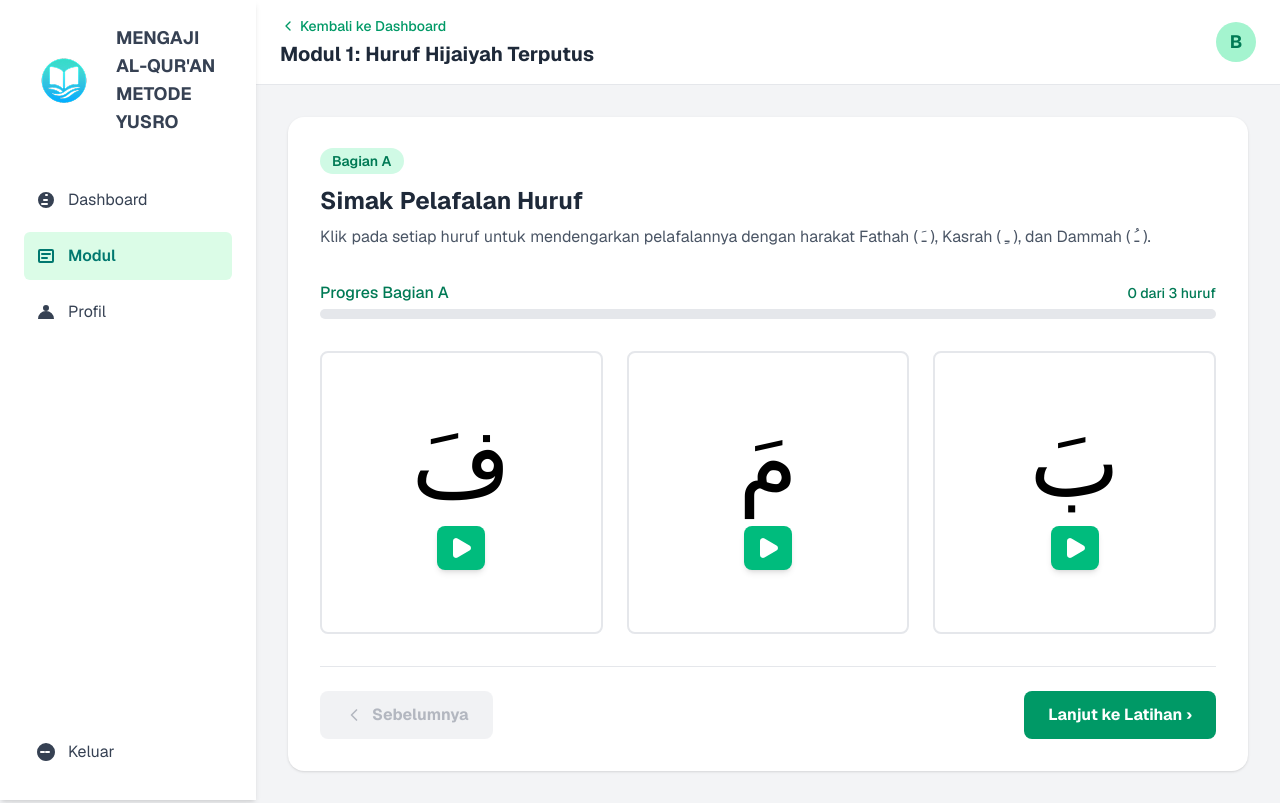
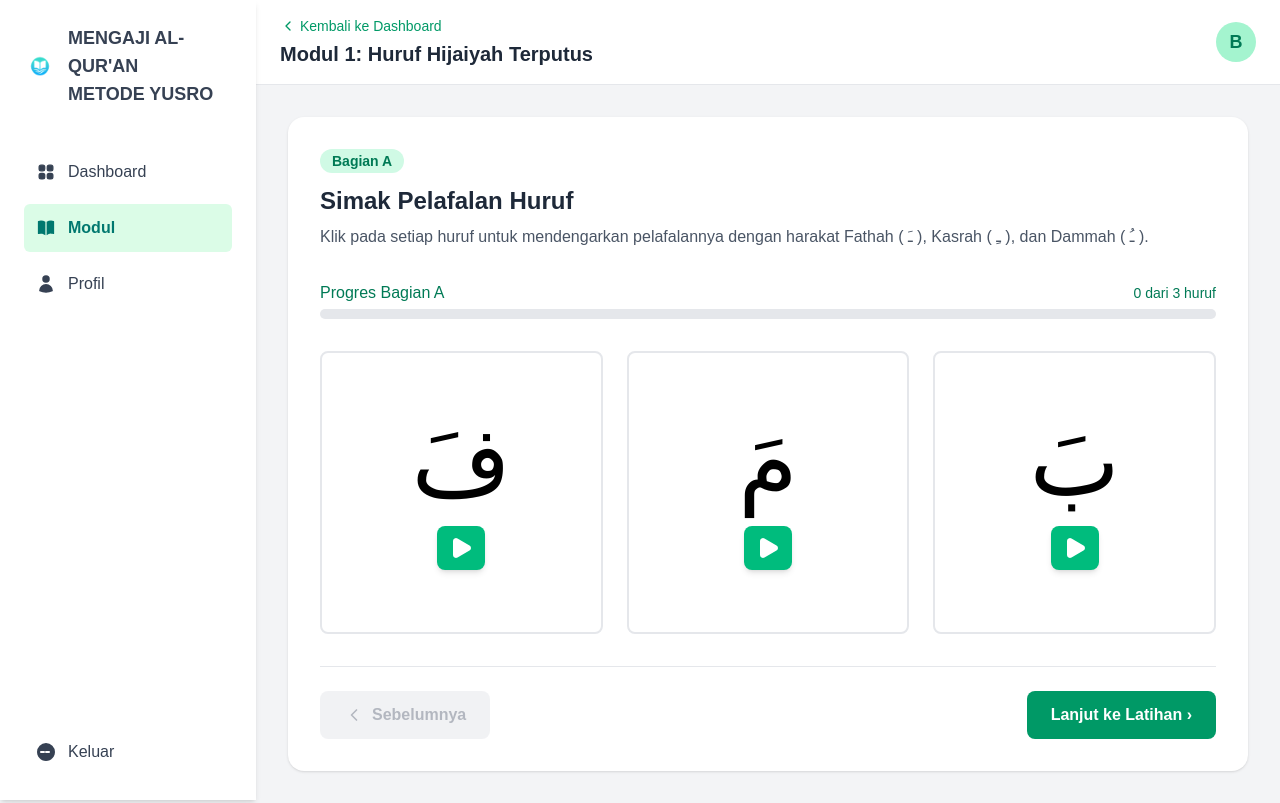
Before and after one commit to mvirgiawancr/Al-Qur-an-Metode-Yusro, a Next.js app: page /modul in a window 1280 px wide. Built offline with nearby package versions, Linux system fonts and the light colour scheme.

Commit message:
perbaikan icon navbar

```diff
--- a/app/dashboard/page.js
+++ b/app/dashboard/page.js
@@ -76,7 +76,7 @@ export default function DashboardPage() {
                         <div className="bg-white rounded-lg p-6 shadow-md">
                             <h2 className="text-2xl font-bold mb-4 text-gray-900">Tantangan Harian</h2>
                             <p className="text-gray-700 mb-4">Selesaikan latihan cepat untuk menguji pemahamanmu hari ini!</p>
-                            <button className="bg-teal-600 text-white font-bold py-2 px-4 rounded-full w-full hover:bg-teal-600 transition">
+                            <button className="bg-teal-600 text-white font-bold py-2 px-4 rounded-full w-full hover:bg-teal-700 transition">
                                 Mulai Latihan Cepat
                             </button>
                         </div>
--- a/app/modul/page.jsx
+++ b/app/modul/page.jsx
@@ -7,7 +7,7 @@ import Sidebar from "../../components/Sidebar";
 // Main App Component
 export default function App() {
   return (
-    <div className="bg-gray-100 font-sans antialiased">
+    <div className="bg-gray-100 antialiased">
       <div className="flex min-h-screen">
         {/* Sidebar Component */}
         <Sidebar />
--- a/components/Sidebar.js
+++ b/components/Sidebar.js
@@ -1,11 +1,10 @@
-"use client";
-
-import Link from "next/link";
-import Image from "next/image";
-import { usePathname } from "next/navigation"; // Import usePathname
+// components/Sidebar.js
+import Link from 'next/link';
+import Image from 'next/image';
+import { usePathname } from 'next/navigation'; // Import usePathname
 
 export default function Sidebar() {
-  const pathname = usePathname();
+    const pathname = usePathname(); // Hook untuk mendapatkan path URL saat ini
 
     return (
         <aside className="bg-white text-gray-700 w-64 p-6 flex flex-col justify-between h-screen fixed top-0 left-0 shadow-md">
@@ -13,74 +12,50 @@ export default function Sidebar() {
                 {/* Logo dan Nama Aplikasi */}
                 <div className="flex items-center mb-10">
                     <Image
-            src="/logo_yusro 1.png"
+                        src="/logo_yusro 1.png" // Pastikan jalur ini benar
                         alt="Logo Metode Yusro"
-            width={80}
-            height={80}
+                        width={32} // Sesuaikan ukuran
+                        height={32} // Sesuaikan ukuran
                         className="mr-3"
                     />
-          <h2 className="text-lg font-bold">
-            MENGAJI AL-QUR'AN
-            <br />
-            METODE YUSRO
-          </h2>
+                    <h2 className="text-lg font-bold">MENGAJI AL-QUR'AN<br />METODE YUSRO</h2>
                 </div>
                 {/* Navigasi */}
-        <nav className="space-y-2">
-          {" "}
-          {/* Mengurangi space-y untuk kepadatan */}
+                <nav className="space-y-2"> {/* Mengurangi space-y untuk kepadatan */}
                     <Link
                         href="/dashboard"
-            className={`flex items-center p-3 rounded-md ${
-              pathname === "/dashboard"
-                ? "bg-green-100 text-teal-700 font-semibold"
-                : "hover:bg-gray-100"
-            }`}
+                        className={`flex items-center p-3 rounded-md ${pathname === '/dashboard' ? 'bg-green-100 text-teal-700 font-semibold' : 'hover:bg-gray-100'}`}
                     >
                         <div className="mr-3">
-              {/* Icon Dashboard */}
-              <svg className="w-5 h-5" fill="currentColor" viewBox="0 0 20 20">
-                <path
-                  d="M10 2a8 8 0 100 16 8 8 0 000-16zm-1 3a1 1 0 011-1h1a1 1 0 110 2h-1a1 1 0 01-1-1zm-2 5a1 1 0 011-1h3a1 1 0 110 2h-3a1 1 0 01-1-1zm-2 4a1 1 0 011-1h5a1 1 0 110 2h-5a1 1 0 01-1-1z"
-                  clipRule="evenodd"
-                  fillRule="evenodd"
-                ></path>
+                            {/* Icon Dashboard - Menggunakan 'squares-2x2' dari Heroicons */}
+                            <svg className="w-5 h-5" fill="currentColor" viewBox="0 0 24 24" strokeWidth="1.5" stroke="currentColor">
+                                <path strokeLinecap="round" strokeLinejoin="round" d="M3.75 6A2.25 2.25 0 016 3.75h2.25A2.25 2.25 0 0110.5 6v2.25a2.25 2.25 0 01-2.25 2.25H6a2.25 2.25 0 01-2.25-2.25V6zM3.75 15.75A2.25 2.25 0 016 13.5h2.25a2.25 2.25 0 012.25 2.25V18a2.25 2.25 0 01-2.25 2.25H6a2.25 2.25 0 01-2.25-2.25v-2.25zM13.5 6a2.25 2.25 0 012.25-2.25H18A2.25 2.25 0 0120.25 6v2.25A2.25 2.25 0 0118 10.5h-2.25a2.25 2.25 0 01-2.25-2.25V6zM13.5 15.75A2.25 2.25 0 0115.75 13.5H18a2.25 2.25 0 012.25 2.25V18A2.25 2.25 0 0118 20.25h-2.25a2.25 2.25 0 01-2.25-2.25v-2.25z" />
                             </svg>
                         </div>
                         Dashboard
                     </Link>
                     <Link
                         href="/modul"
-            className={`flex items-center p-3 rounded-md ${
-              pathname === "/modul"
-                ? "bg-green-100 text-teal-700 font-semibold"
-                : "hover:bg-gray-100"
-            }`}
+                        className={`flex items-center p-3 rounded-md ${pathname === '/modul' ? 'bg-green-100 text-teal-700 font-semibold' : 'hover:bg-gray-100'}`}
                     >
                         <div className="mr-3">
-              {/* Icon Modul */}
-              <svg className="w-5 h-5" fill="currentColor" viewBox="0 0 20 20">
-                <path d="M4 3a2 2 0 00-2 2v10a2 2 0 002 2h12a2 2 0 002-2V5a2 2 0 00-2-2H4zm0 2h12v10H4V5zm2 2h8a1 1 0 010 2H6a1 1 0 010-2zm0 4h5a1 1 0 010 2H6a1 1 0 010-2z"></path>
+                            {/* Icon Modul - Diperbarui menggunakan 'book-open' solid dari Heroicons */}
+                           <svg xmlns="http://www.w3.org/2000/svg" viewBox="0 0 24 24" fill="currentColor" className="size-5">
+                            <path d="M11.25 4.533A9.707 9.707 0 0 0 6 3a9.735 9.735 0 0 0-3.25.555.75.75 0 0 0-.5.707v14.25a.75.75 0 0 0 1 .707A8.237 8.237 0 0 1 6 18.75c1.995 0 3.823.707 5.25 1.886V4.533ZM12.75 20.636A8.214 8.214 0 0 1 18 18.75c.966 0 1.89.166 2.75.47a.75.75 0 0 0 1-.708V4.262a.75.75 0 0 0-.5-.707A9.735 9.735 0 0 0 18 3a9.707 9.707 0 0 0-5.25 1.533v16.103Z" />
                            </svg>
+
+
                         </div>
                         Modul
                     </Link>
                     <Link
                         href="/profil"
-            className={`flex items-center p-3 rounded-md ${
-              pathname === "/profil"
-                ? "bg-green-100 text-teal-700 font-semibold"
-                : "hover:bg-gray-100"
-            }`}
+                        className={`flex items-center p-3 rounded-md ${pathname === '/profil' ? 'bg-green-100 text-teal-700 font-semibold' : 'hover:bg-gray-100'}`}
                     >
                         <div className="mr-3">
-              {/* Icon Profil */}
-              <svg className="w-5 h-5" fill="currentColor" viewBox="0 0 20 20">
-                <path
-                  d="M10 9a3 3 0 100-6 3 3 0 000 6zM2 17a8 8 0 1116 0H2z"
-                  clipRule="evenodd"
-                  fillRule="evenodd"
-                ></path>
+                            {/* Icon Profil - Diperbarui menggunakan 'user' solid dari Heroicons */}
+                            <svg className="w-5 h-5" fill="currentColor" viewBox="0 0 24 24">
+                                <path fillRule="evenodd" d="M7.5 6a4.5 4.5 0 119 0 4.5 4.5 0 01-9 0zM3.751 20.105a8.25 8.25 0 0116.498 0 .75.75 0 01-.437.695A18.683 18.683 0 0112 22.5c-2.786 0-5.433-.608-7.812-1.7a.75.75 0 01-.437-.695z" clipRule="evenodd" />
                             </svg>
                         </div>
                         Profil
@@ -88,15 +63,10 @@ export default function Sidebar() {
                 </nav>
             </div>
             {/* Tombol Keluar */}
-      <Link
-        href="/keluar"
-        className="flex items-center p-3 rounded-md hover:bg-gray-100"
-      >
+            <Link href="/keluar" className="flex items-center p-3 rounded-md hover:bg-gray-100">
                 <div className="mr-3">
                     {/* Icon Keluar */}
-          <svg className="w-5 h-5" fill="currentColor" viewBox="0 0 20 20">
-            <path d="M10 1a9 9 0 019 9c0 4.97-4.03 9-9 9s-9-4.03-9-9a9 9 0 019-9zm-1 9a1 1 0 00-1-1H5a1 1 0 000 2h3a1 1 0 001-1zm5 0a1 1 0 00-1-1h-3a1 1 0 000 2h3a1 1 0 001-1z"></path>
-          </svg>
+                    <svg className="w-5 h-5" fill="currentColor" viewBox="0 0 20 20"><path d="M10 1a9 9 0 019 9c0 4.97-4.03 9-9 9s-9-4.03-9-9a9 9 0 019-9zm-1 9a1 1 0 00-1-1H5a1 1 0 000 2h3a1 1 0 001-1zm5 0a1 1 0 00-1-1h-3a1 1 0 000 2h3a1 1 0 001-1z"></path></svg>
                 </div>
                 Keluar
             </Link>
```
Lines whose indentation alone changed are shown as unchanged.
